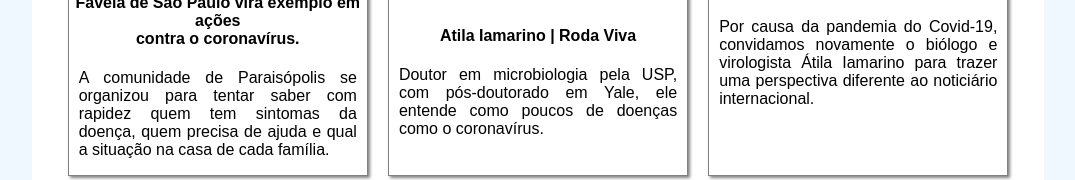
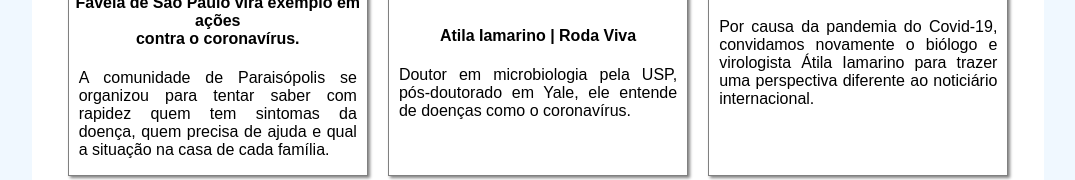
Before and after one commit to ciceroalcantara/desafio_hiringCoders_COVID19, a plain HTML site: page index.html in a window 1280 px wide. Shown: the part 648-828 px from the top of the page, without its empty margins (102-1177 px from the left). Drawn offline with Linux system fonts and the light colour scheme.

Commit message:
Ajuste texto video

```diff
--- a/index.html
+++ b/index.html
@@ -39,8 +39,7 @@
                 <a class="container" href="https://www.youtube.com/embed/s00BzYazxvU">
                     <h4 class="tituloMateria">Atila Iamarino | Roda Viva</h4>
                 </a>
-                <p class="descDestaque">Doutor em microbiologia pela USP, com pós-doutorado em Yale, ele entende como
-                    poucos de doenças como o coronavírus.</p>
+                <p class="descDestaque">Doutor em microbiologia pela USP, pós-doutorado em Yale, ele entende de doenças como o coronavírus.</p>
             </div>
             <div class="produtoDestaque">
                 <img class="imgDestaque" src="Imagens/materia3.png" />
```
